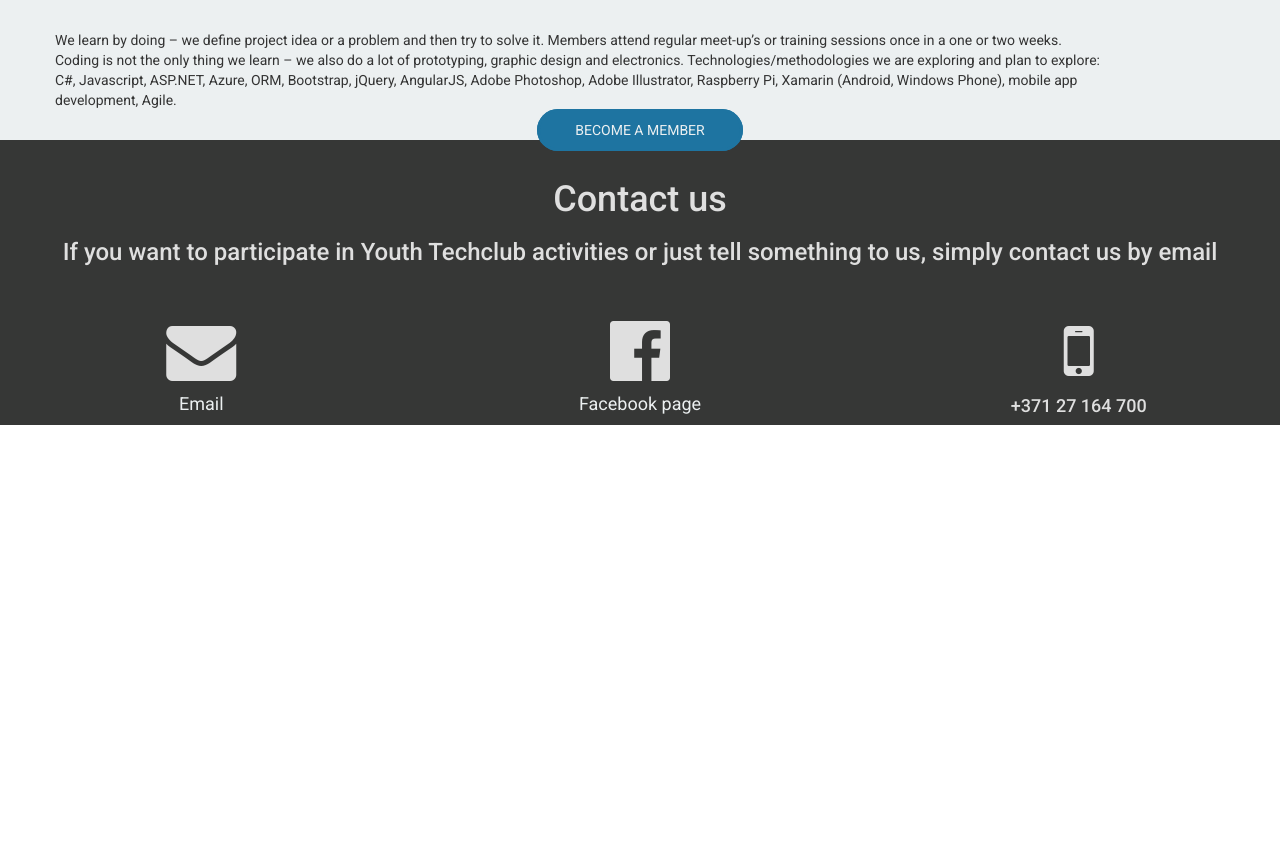
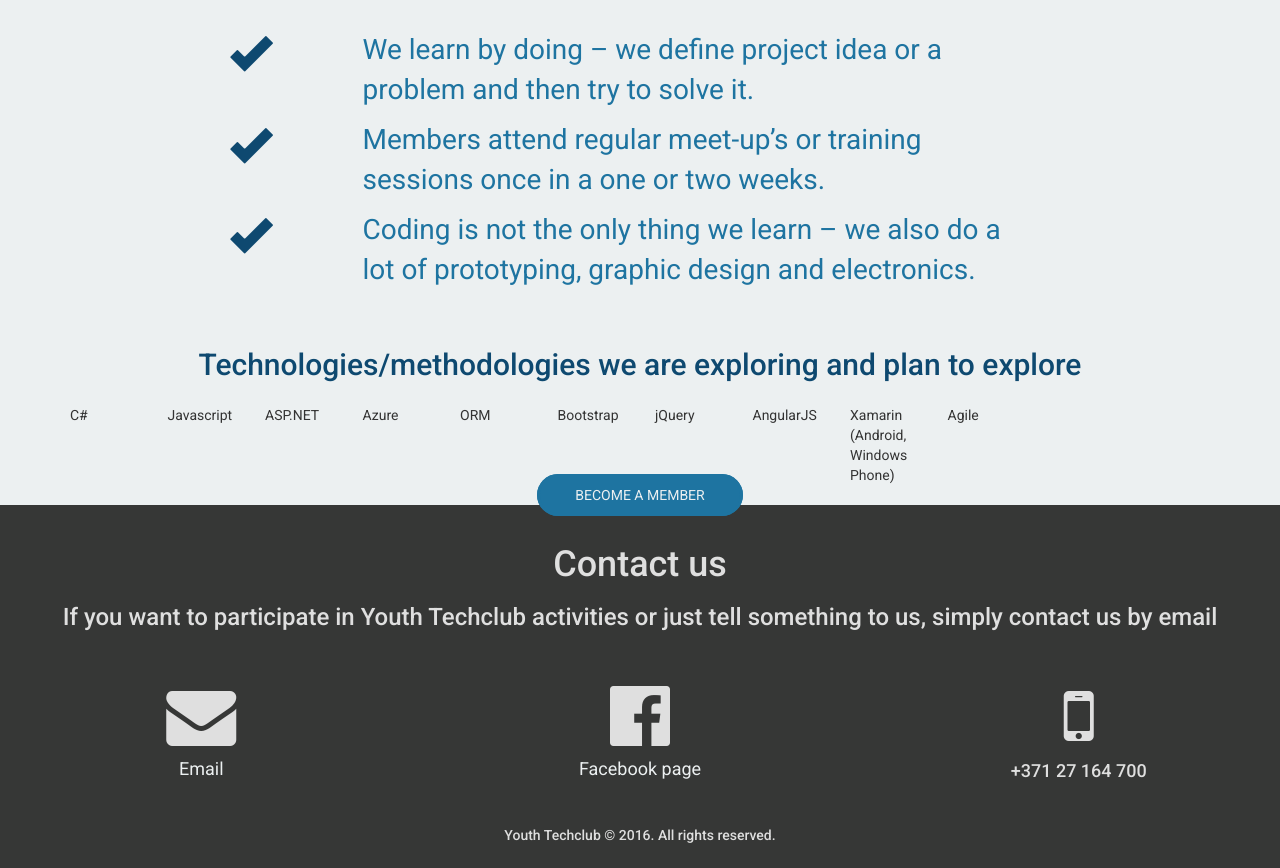
Before and after one commit to YouthTechclub/Web, a website: page src/YouthTechclub.Web/wwwroot/index.html in a window 1280 px wide. Shown: the part 1335-2203 px from the top of the page. Before the commit the page ends 1760 px from the top, so only its background shows below. Drawn offline with Linux system fonts and the light colour scheme.

Commit message:
Middle section further development

```diff
--- a/src/YouthTechclub.Web/wwwroot/css/app.css
+++ b/src/YouthTechclub.Web/wwwroot/css/app.css
@@ -130,3 +130,27 @@
 .white-color {
     color: #CEF6EC !important;
 }
+
+.custom-glyphicon {
+    font-size: 3em;
+    color: #0e4970;
+    vertical-align: middle;
+    display: inline-block;
+    height: 100%;
+}
+
+.description-text {
+    font-size: 2em;
+    color: #1e74a1;
+}
+
+.copyright {
+    padding-top: 2em;
+    padding-bottom: 1em;
+}
+
+.technology-header {
+    color: #0e4970;
+    padding-top: 2em;
+    padding-bottom: 1em;
+}
--- a/src/YouthTechclub.Web/wwwroot/index.html
+++ b/src/YouthTechclub.Web/wwwroot/index.html
@@ -58,11 +58,45 @@
                 </div>
             </div>
             <div class="row">
-                <p>We learn by doing – we define project idea or a problem and then try to solve it.
-Members attend regular meet-up’s or training sessions once in a one or two weeks.
-Coding is not the only thing we learn – we also do a lot of prototyping, graphic design and electronics.
-Technologies/methodologies we are exploring and plan to explore: C#, Javascript, ASP.NET, Azure, ORM, Bootstrap, jQuery, AngularJS, Adobe Photoshop, Adobe Illustrator, Raspberry Pi, Xamarin (Android, Windows Phone), mobile app development, Agile.
-</p>
+                <div class="col-lg-2 col-lg-offset-1 text-center">
+                    <span class="glyphicon glyphicon-ok custom-glyphicon" aria-hidden="true"></span>
+                </div>
+                <div class="col-lg-8">
+                    <p class="description-text">We learn by doing – we define project idea or a problem and then try to solve it.</p>
+                </div>
+            </div>
+            <div class="row">
+                <div class="col-lg-2 col-lg-offset-1 text-center custom-glyphicon">
+                    <span class="glyphicon glyphicon-ok" aria-hidden="true"></span>
+                </div>
+                <div class="col-lg-8">
+                    <p class="description-text">Members attend regular meet-up’s or training sessions once in a one or two weeks.</p>
+                </div>
+            </div>
+            <div class="row">
+                <div class="col-lg-2 col-lg-offset-1 text-center custom-glyphicon">
+                    <span class="glyphicon glyphicon-ok" aria-hidden="true"></span>
+                </div>
+                <div class="col-lg-8">
+                    <p class="description-text">Coding is not the only thing we learn – we also do a lot of prototyping, graphic design and electronics.</p>
+                </div>
+            </div>
+            <div class="row technology-header">
+                <div class="text-center">
+                    <h2>Technologies/methodologies we are exploring and plan to explore</h2>
+                </div>
+            </div>
+            <div class="row">
+                <div class="col-lg-1"><span>C#</span></div>
+                <div class="col-lg-1"><span>Javascript</span></div>
+                <div class="col-lg-1"><span>ASP.NET</span></div>
+                <div class="col-lg-1"><span>Azure</span></div>
+                <div class="col-lg-1"><span>ORM</span></div>
+                <div class="col-lg-1"><span>Bootstrap</span></div>
+                <div class="col-lg-1"><span>jQuery</span></div>
+                <div class="col-lg-1"><span>AngularJS</span></div>
+                <div class="col-lg-1"><span>Xamarin (Android, Windows Phone)</span></div>
+                <div class="col-lg-1"><span>Agile</span></div>
             </div>
             <div class="row">
                 <div class="text-center">
@@ -98,6 +132,11 @@ Technologies/methodologies we are exploring and plan to explore: C#, Javascript,
                         <i class="fa fa-mobile fa-5x fa-col"></i>
                     </div>
                     <h4>+371 27 164 700</h4>
+                </div>
+            </div>
+            <div class="row">
+                <div class="text-center copyright">
+                    <h5>Youth Techclub &copy; 2016. All rights reserved.</h5>
                 </div>
             </div>
         </div>
```
